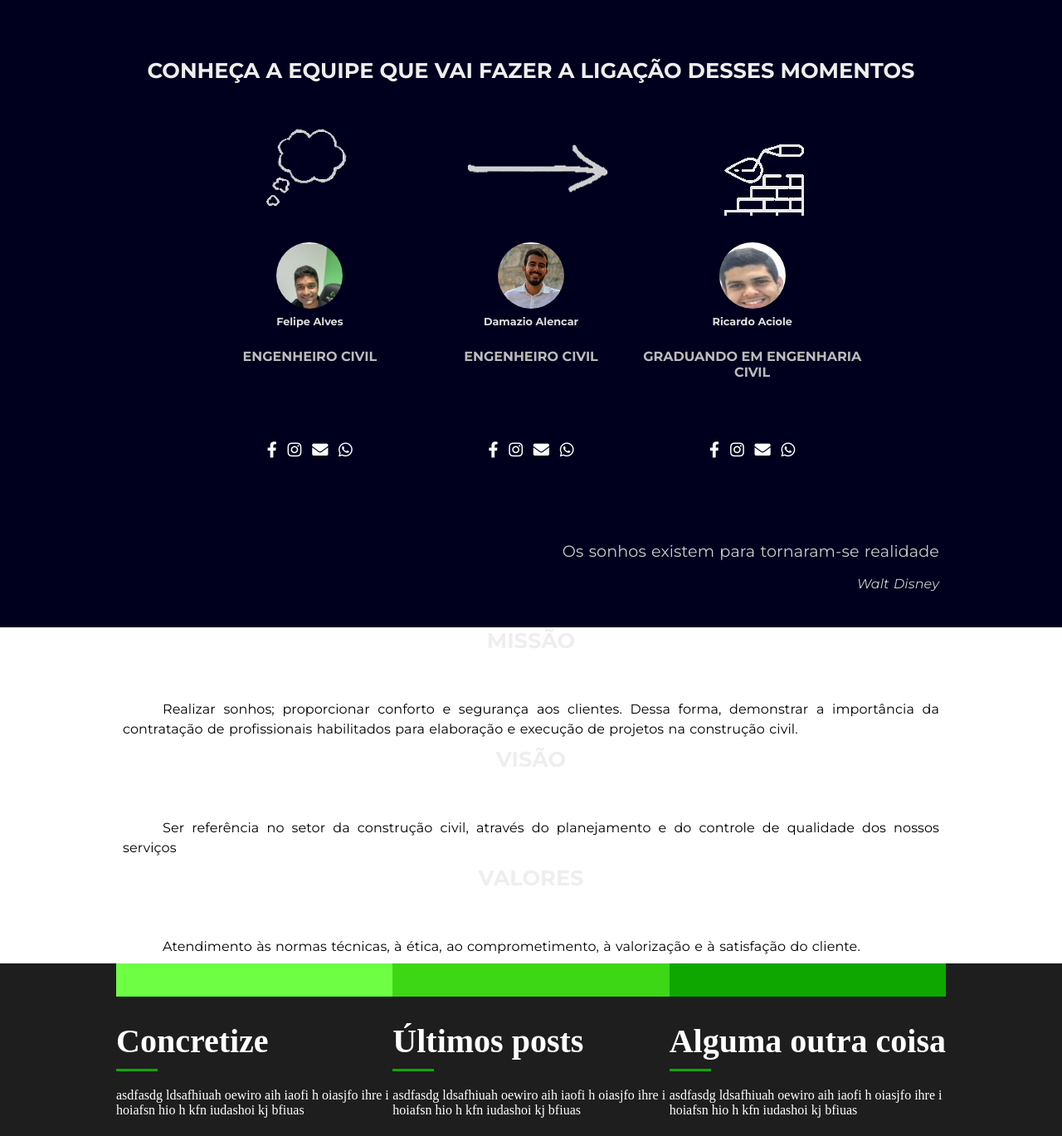
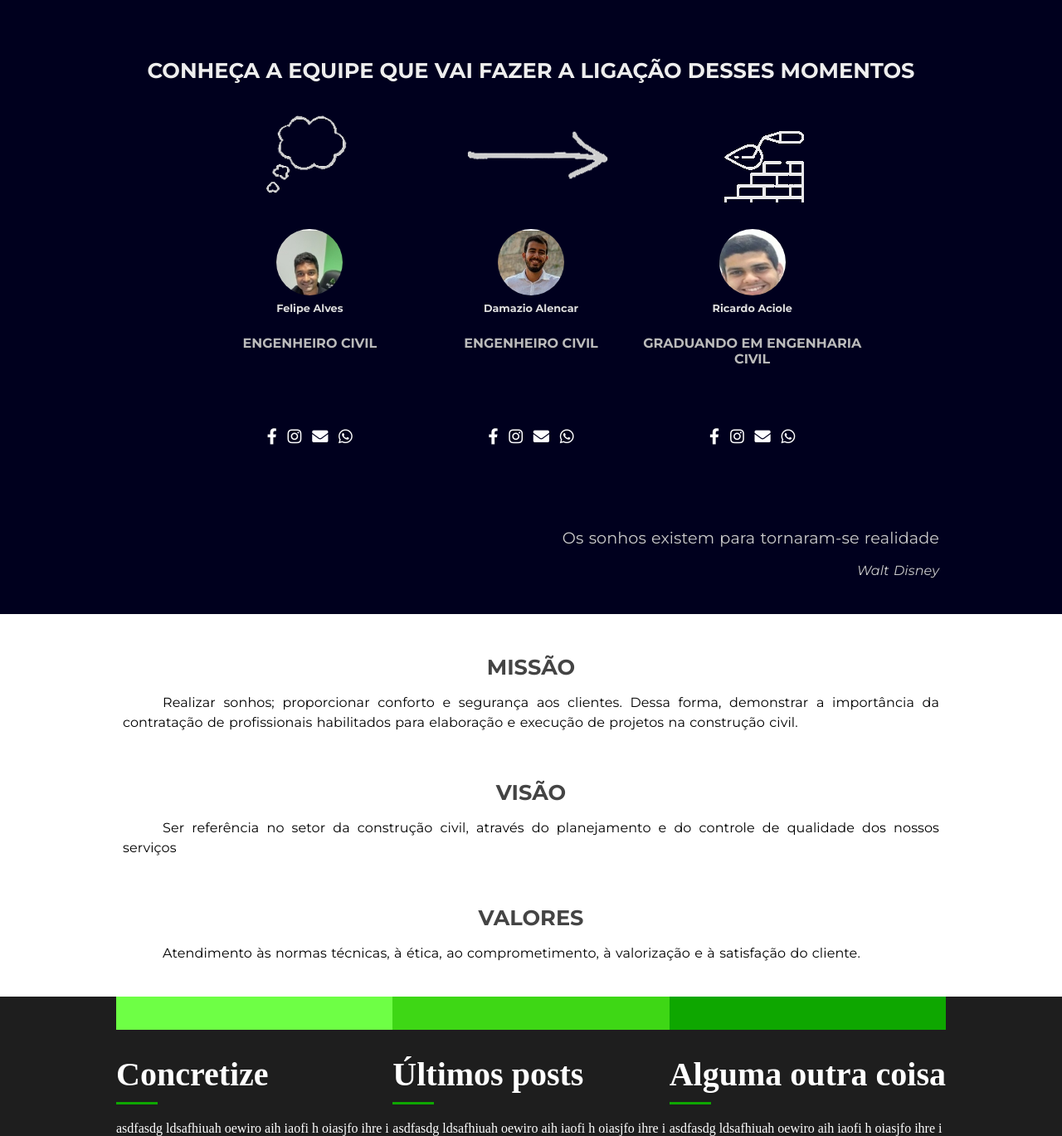
Before and after one commit to Lucas-Oliveira-wd/ergon, a plain HTML site: page empresa.html in a window 1280 px wide. Shown: the part 579-1948 px from the top of the page at 83% size. Drawn offline with Linux system fonts and the light colour scheme.

Commit message:
:beetle: consertadas as cores dos titulos da pagina a empresa

```diff
--- a/assets/css/ergon-empresa.css
+++ b/assets/css/ergon-empresa.css
@@ -46,9 +46,15 @@
 }
 
 .bannertitle{
-    margin: 0 auto 3rem;
+    margin: 3rem auto .5rem;
+    color: #444;
+    text-align: center;
+}
+
+.banner5 .bannertitle{
     color: #eee;
-    text-align: center;
+    margin: 0;
+    padding: 0 0 2rem;
 }
 
 .met-eq-item{
@@ -151,3 +157,7 @@
 .banner-efect-frase p:nth-child(1){
     font-size: 1.2rem;
 }
+
+.banner4{
+    margin-bottom: 2rem;
+}
```
